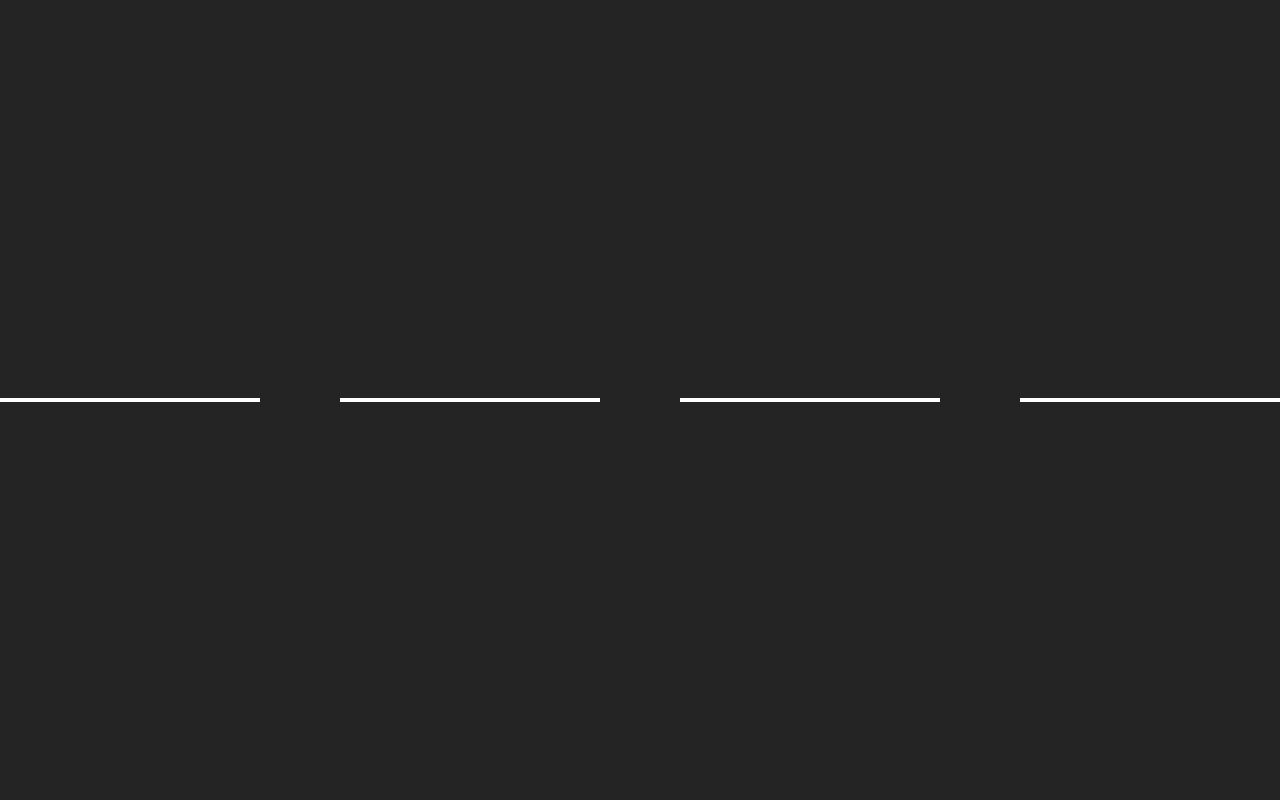
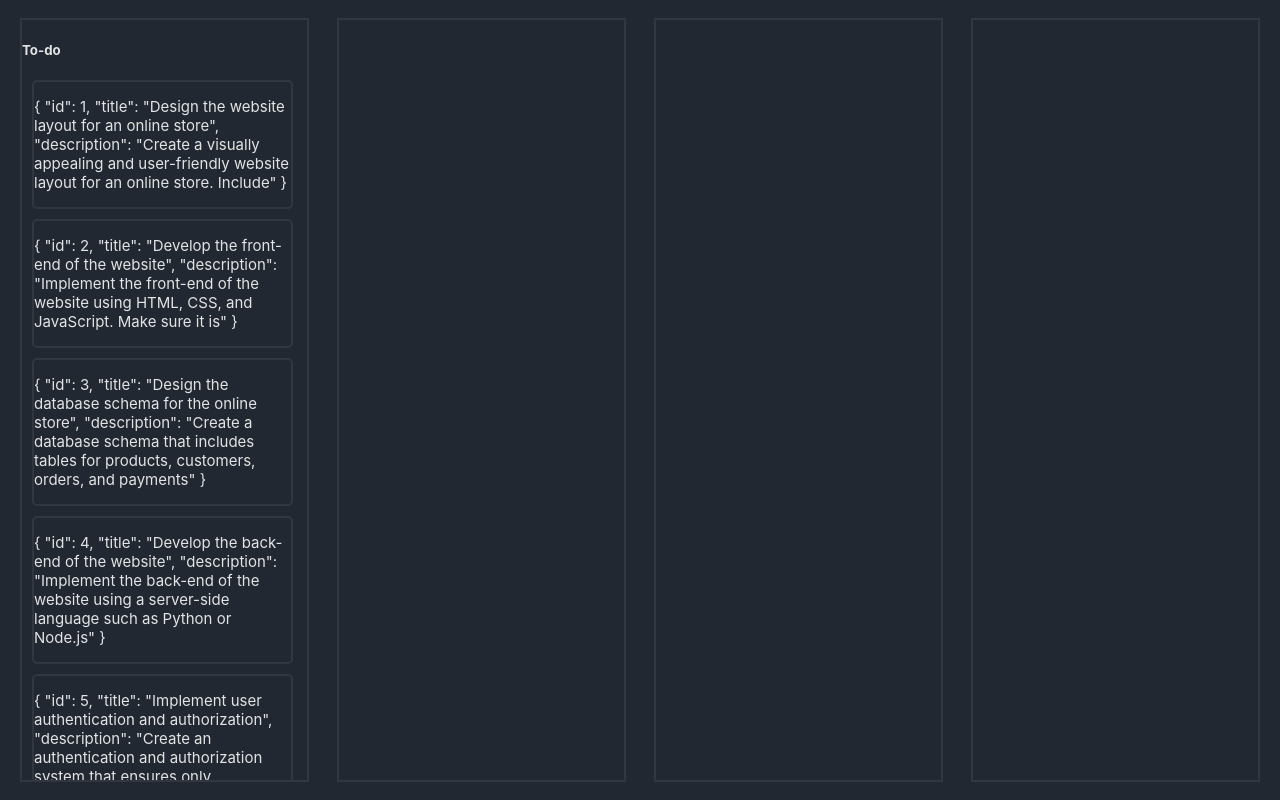
Before and after one commit to abdulhafiz7156/vue-draggable-table, a Vue app: page / in a window 1280 px wide. Built offline with nearby package versions, Linux system fonts and the light colour scheme; no server answers.

Commit message:
add all styles which may be needed and added draggable function only with small bug

```diff
--- a/package.json
+++ b/package.json
@@ -10,7 +10,8 @@
   },
   "dependencies": {
     "axios": "^1.6.8",
-    "vue": "^3.4.21"
+    "vue": "^3.4.21",
+    "vuedraggable": "^4.1.0"
   },
   "devDependencies": {
     "@vitejs/plugin-vue": "^5.0.4",
--- a/src/App.vue
+++ b/src/App.vue
@@ -6,36 +6,118 @@ export default {
   data () {
     return {
       cards: [],
+      tasks:[
+        {
+          "id": 1,
+          "title": "Design the website layout for an online store",
+          "description": "Create a visually appealing and user-friendly website layout for an online store. Include"
+        },
+        {
+          "id": 2,
+          "title": "Develop the front-end of the website",
+          "description": "Implement the front-end of the website using HTML, CSS, and JavaScript. Make sure it is"
+        },
+        {
+          "id": 3,
+          "title": "Design the database schema for the online store",
+          "description": "Create a database schema that includes tables for products, customers, orders, and payments"
+        },
+        {
+          "id": 4,
+          "title": "Develop the back-end of the website",
+          "description": "Implement the back-end of the website using a server-side language such as Python or Node.js"
+        },
+        {
+          "id": 5,
+          "title": "Implement user authentication and authorization",
+          "description": "Create an authentication and authorization system that ensures only authorized users can"
+        },
+        {
+          "id": 6,
+          "title": "Develop the functionality to add, edit, and remove products from the online store",
+          "description": "Implement the functionality to add, edit, and remove products from the online store. Also make"
+        },
+        {
+          "id": 7,
+          "title": "Implement a payment gateway for the online store",
+          "description": "Create a payment gateway that handles different types of payments and refunds.",
+        },
+        {
+          "id": 8,
+          "title": "Develop the functionality to manage orders and customer information",
+          "description": "Implement the functionality to manage orders and customer information. Ensure that each order"
+        },
+        {
+          "id": 9,
+          "title": "Implement a loyalty program for the online store",
+          "description": "Create a loyalty program that tracks customer rewards and points.",
+        },
+        {
+          "id": 10,
+          "title": "Develop the functionality to handle product returns and exchanges",
+          "description": "Implement the functionality to handle product returns and exchanges. Also make sure it can"
+        },
+        {
+          "id": 11,
+          "title": "Implement a customer service chatbot for the online store",
+          "description": "Create a customer service chatbot that handles common questions and provides helpful"
+        },
+        {
+          "id": 12,
+          "title": "Develop the functionality to handle product recommendations and suggestions",
+          "description": "Implement the functionality to provide related products and suggestions based on customer"
+        },
+        {
+          "id": 13,
+          "title": "Implement a wishlist feature for the online store",
+          "description": "Create a wishlist feature that tracks customer wishlists and products they are interested"
+        },
+        {
+          "id": 14,
+          "title": "Develop the functionality to handle product bundles and discounts",
+          "description": "Implement the functionality to provide discounts and promotions to customers.",
+        },
+        {
+          "id": 15,
+          "title": "Implement a coupon feature for the online store",
+          "description": "Create a coupon feature that tracks customer coupons and rewards.",
+        },
+        {
+          "id": 16,
+          "title": "Develop the functionality to handle product reviews and ratings",
+          "description": "Implement the functionality to track product reviews and ratings. Also make sure it can handle"
+        }
+      ],
     }
   },
   methods: {
-    async getAllCards () {
-      await fetch('https://jsonplaceholder.typicode.com/comments?_start=0&_limit=20')
-          .then(res => res.json())
-          .then(data => {
-            this.cards = data; // Assign the fetched data to cards
-            console.log(this.cards); // Log the fetched data
-          })
-          .catch(error => {
-            console.error('Error fetching data:', error);
-          });
-      }
+    // async getAllCards () {
+    //   await fetch('https://jsonplaceholder.typicode.com/comments?_start=0&_limit=20')
+    //       .then(res => res.json())
+    //       .then(data => {
+    //         this.cards = data; // Assign the fetched data to cards
+    //         console.log(this.cards); // Log the fetched data
+    //       })
+    //       .catch(error => {
+    //         console.error('Error fetching data:', error);
+    //       });
+    //   }
   },
   created() {
-    this.getAllCards()
   }
 
 }
 </script>
 
 <template>
-  <div class="columns">
-    <div class="to-do">
-      <Cards :cards="this.cards" />
-    </div>
-    <div class="progress"></div>
-    <div class="done"></div>
-    <div class="bug"></div>
+  <div class="columns" >
+      <div class="to-do">
+        <h5>To-do</h5>
+        <Cards :cards="this.tasks" />
+      </div>
+      <div class="progress"></div>
+      <div class="done"></div>
+      <div class="bug"></div>
   </div>
 </template>
 
@@ -45,10 +127,25 @@ export default {
   justify-content: space-between;
   align-items: center;
   height: 100vh;
+  margin: 0px 20px;
+  /*overflow: hidden;*/
 }
 .columns div {
-  /*height: 95vh;*/
-  border: 2px solid white;
-  width: 20%;
+  height: 95vh;
+  border: 2px solid #31363F;
+  width: 23%;
+  overflow: scroll;
+}
+::-webkit-scrollbar {
+  width: 5px;
+}
+/* Track */
+::-webkit-scrollbar-track {
+   border-radius: 10px;
+}
+/* Handle */
+::-webkit-scrollbar-thumb {
+  background: #4e4e4e;
+   border-radius: 5px 0 0 5px;
 }
 </style>
--- a/src/components/Cards.vue
+++ b/src/components/Cards.vue
@@ -4,12 +4,28 @@ export default {
   name: "Cards-List",
   data() {
     return {
+      draggedItem: null
     }
   },
 
   props: ['cards'],
   methods: {
-
+    handleDragStart(index) {
+      this.draggedItem = index;
+      console.log(this.draggedItem);
+    },
+    handleDragOver(event) {
+      event.preventDefault();
+    },
+    handleDrop(index) {
+      const droppedItem = this.cards.splice(this.draggedItem, 1)
+      console.log(droppedItem[0]);
+      this.cards.splice(index, 0, droppedItem[0])
+      this.draggedItem = null
+    },
+    handleDragEnd() {
+      this.draggedItem = null;
+    }
   },
   created() {
   }
@@ -18,15 +34,26 @@ export default {
 </script>
 
 <template>
-  <div v-for="(items, index) in this.cards" :key="index" class="cards">
-    <p>{{items.body}}</p>
+  <div v-for="(item, index) in this.cards"
+       :key="index"
+       class="cards"
+       draggable="true"
+       @dragstart="this.handleDragStart(index)"
+       @dragover="this.handleDragOver"
+       @drop="this.handleDrop(item.id)"
+       @dragend="this.handleDragEnd"
+       >
+    <p>{{item}}</p>
   </div>
 </template>
 
 <style scoped>
 .cards {
   width: 90%;
+  margin: 10px;
   font-size: 15px;
-  border: 2px solid white;
+  border: 2px solid #31363F;
+  border-radius: 5px;
+  cursor: pointer;
 }
 </style>
--- a/src/main.js
+++ b/src/main.js
@@ -2,4 +2,5 @@ import { createApp } from 'vue'
 import './style.css'
 import App from './App.vue'
 
-createApp(App).mount('#app')
+createApp(App)
+    .mount('#app')
--- a/src/style.css
+++ b/src/style.css
@@ -3,7 +3,7 @@
   font-weight: 400;
   color-scheme: light dark;
   color: rgba(255, 255, 255, 0.87);
-  background-color: #242424;
+  background-color: #222831;
 
 }
 
@@ -12,3 +12,79 @@ body{
   padding: 0;
 
 }
+
+.drag-wrapper {
+  display: flex;
+  justify-content: center;
+}
+
+ul {
+  display: flex;
+  flex-direction: column;
+  padding: 3px !important;
+  min-height: 70vh;
+  width: 100px;
+  float:left;
+  list-style-type:none;
+  overflow-y:auto;
+  border:2px solid #888;
+  border-radius:0.2em;
+  background:#8adccc;
+  color:#555;
+  margin-right: 5px;
+}
+
+/* drop target state */
+ul[aria-dropeffect="move"] {
+  border-color:#68b;
+  background:#fff;
+}
+
+/* drop target focus and dragover state */
+ul[aria-dropeffect="move"]:focus,
+ul[aria-dropeffect="move"].dragover
+{
+  outline:none;
+  box-shadow:0 0 0 1px #fff, 0 0 0 3px #68b;
+}
+
+/* draggable items */
+li {
+  display:block;
+  list-style-type:none;
+  margin:0 0 2px 0;
+  padding:0.2em 0.4em;
+  border-radius:0.2em;
+  line-height:1.3;
+}
+
+li:hover {
+  box-shadow:0 0 0 2px #68b, inset 0 0 0 1px #ddd;
+}
+
+/* items focus state */
+li:focus
+{
+  outline:none;
+  box-shadow:0 0 0 2px #68b, inset 0 0 0 1px #ddd;
+}
+
+/* items grabbed state */
+li[aria-grabbed="true"]
+{
+  background:#5cc1a6;
+  color:#fff;
+}
+
+@keyframes nodeInserted {
+  from { opacity: 0.2; }
+  to { opacity: 0.8; }
+}
+
+.item-dropzone-area {
+  height: 2rem;
+  background: #888;
+  opacity: 0.8;
+  animation-duration: 0.5s;
+  animation-name: nodeInserted;
+}
--- a/vite.config.js
+++ b/vite.config.js
@@ -4,4 +4,7 @@ import vue from '@vitejs/plugin-vue'
 // https://vitejs.dev/config/
 export default defineConfig({
   plugins: [vue()],
+  optimizeDeps: {
+    exclude: ['js-big-decimal']
+  }
 })
```
Also changed, not shown: 1 other file (tests, documents, lock files or other folders).
